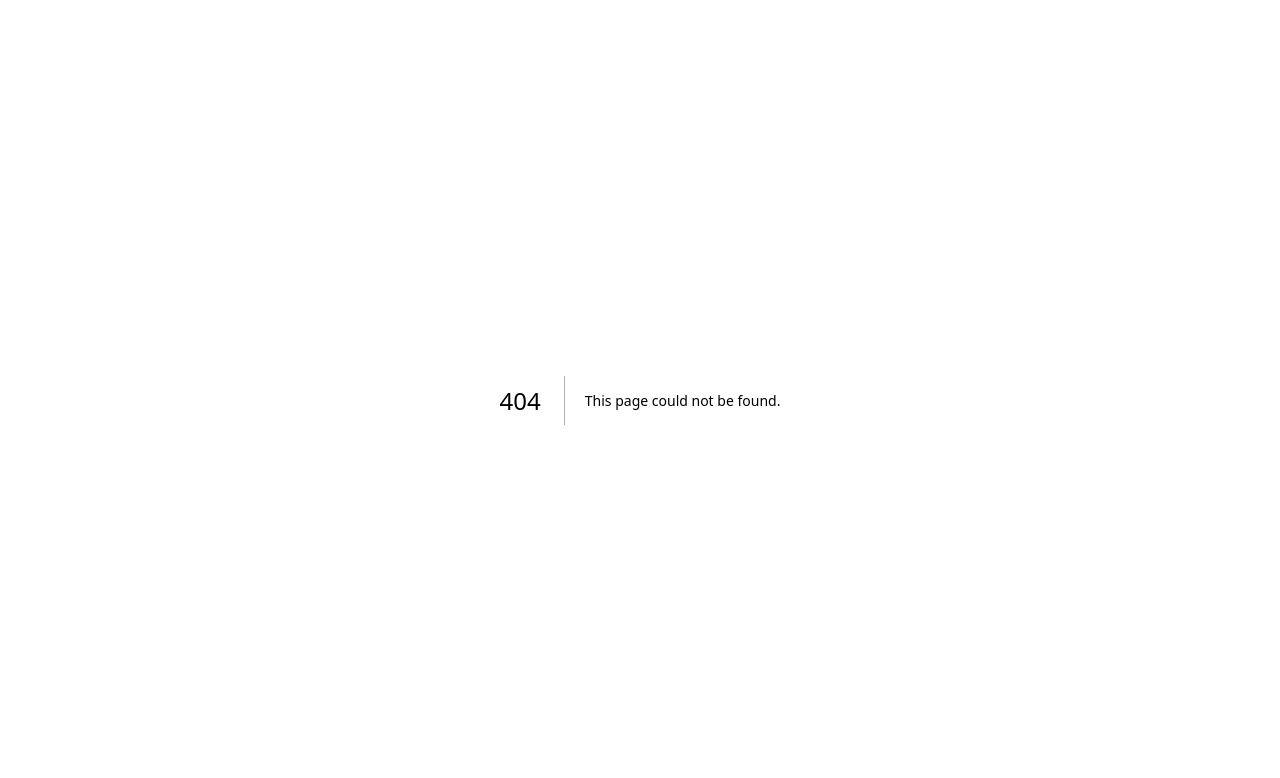
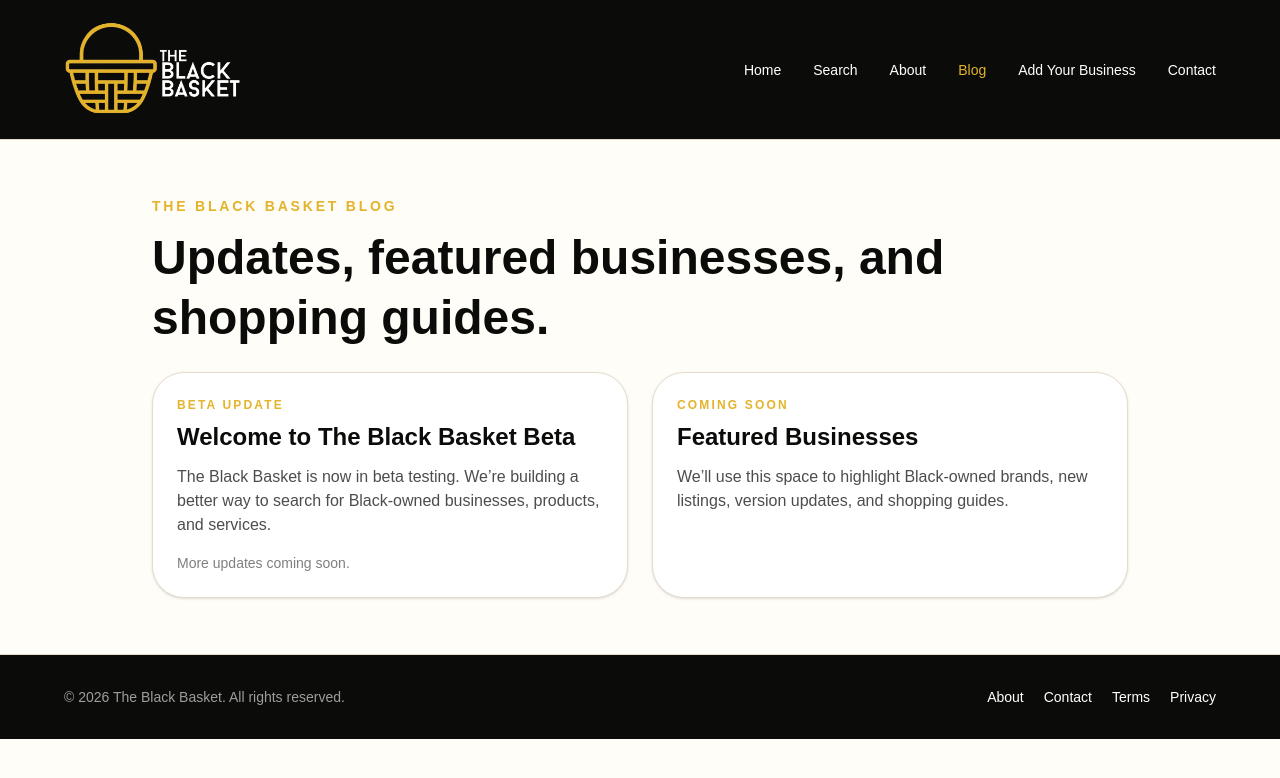
Before and after one commit to theblackbasket/the-black-basket, a Next.js app: page /blog in a window 1280 px wide. Before the commit this address had no page. Shown: the top 778 px of the page. Built offline with nearby package versions, Linux system fonts and the light colour scheme.

Commit message:
Update branding and accent color

```diff
--- /dev/null
+++ b/app/blog/page.tsx
@@ -0,0 +1,84 @@
+import Logo from "@/components/Logo";
+import Footer from "@/components/Footer";
+
+export default function BlogPage() {
+  return (
+    <main className="min-h-screen bg-[#FFFDF8] text-[#0B0B0A]">
+      <header className="border-b border-[#E7DCCB] bg-[#0B0B0A] px-6 py-5 text-white">
+        <div className="mx-auto flex max-w-6xl items-center justify-between gap-6">
+          <a href="/" className="flex shrink-0 items-center gap-3">
+            <Logo />
+          </a>
+
+          <nav className="hidden gap-8 text-sm md:flex">
+            <a href="/" className="hover:text-[#e4b32c]">Home</a>
+            <a href="/search" className="hover:text-[#e4b32c]">Search</a>
+            <a href="/about" className="hover:text-[#e4b32c]">About</a>
+            <a href="/blog" className="text-[#e4b32c]">Blog</a>
+            <a href="/add-your-business" className="hover:text-[#e4b32c]">
+              Add Your Business
+            </a>
+            <a href="/contact" className="hover:text-[#e4b32c]">Contact</a>
+          </nav>
+        </div>
+
+        <nav className="mx-auto mt-4 flex max-w-6xl flex-wrap gap-4 text-sm md:hidden">
+          <a href="/" className="hover:text-[#e4b32c]">Home</a>
+          <a href="/search" className="hover:text-[#e4b32c]">Search</a>
+          <a href="/about" className="hover:text-[#e4b32c]">About</a>
+          <a href="/blog" className="text-[#e4b32c]">Blog</a>
+          <a href="/add-your-business" className="hover:text-[#e4b32c]">
+            Add Business
+          </a>
+          <a href="/contact" className="hover:text-[#e4b32c]">Contact</a>
+        </nav>
+      </header>
+
+      <section className="mx-auto max-w-5xl px-6 py-14">
+        <p className="mb-3 text-sm font-semibold uppercase tracking-[0.2em] text-[#e4b32c]">
+          The Black Basket Blog
+        </p>
+
+        <h1 className="mb-6 text-5xl font-bold leading-tight">
+          Updates, featured businesses, and shopping guides.
+        </h1>
+
+        <div className="grid gap-6 md:grid-cols-2">
+          <article className="rounded-[2rem] border border-[#E7DCCB] bg-white p-6 shadow-sm">
+            <p className="mb-2 text-xs font-semibold uppercase tracking-[0.18em] text-[#e4b32c]">
+              Beta Update
+            </p>
+
+            <h2 className="mb-3 text-2xl font-bold">
+              Welcome to The Black Basket Beta
+            </h2>
+
+            <p className="mb-4 text-black/70">
+              The Black Basket is now in beta testing. We’re building a better
+              way to search for Black-owned businesses, products, and services.
+            </p>
+
+            <p className="text-sm text-black/50">More updates coming soon.</p>
+          </article>
+
+          <article className="rounded-[2rem] border border-[#E7DCCB] bg-white p-6 shadow-sm">
+            <p className="mb-2 text-xs font-semibold uppercase tracking-[0.18em] text-[#e4b32c]">
+              Coming Soon
+            </p>
+
+            <h2 className="mb-3 text-2xl font-bold">
+              Featured Businesses
+            </h2>
+
+            <p className="text-black/70">
+              We’ll use this space to highlight Black-owned brands, new listings,
+              version updates, and shopping guides.
+            </p>
+          </article>
+        </div>
+      </section>
+
+      <Footer />
+    </main>
+  );
+}
```
